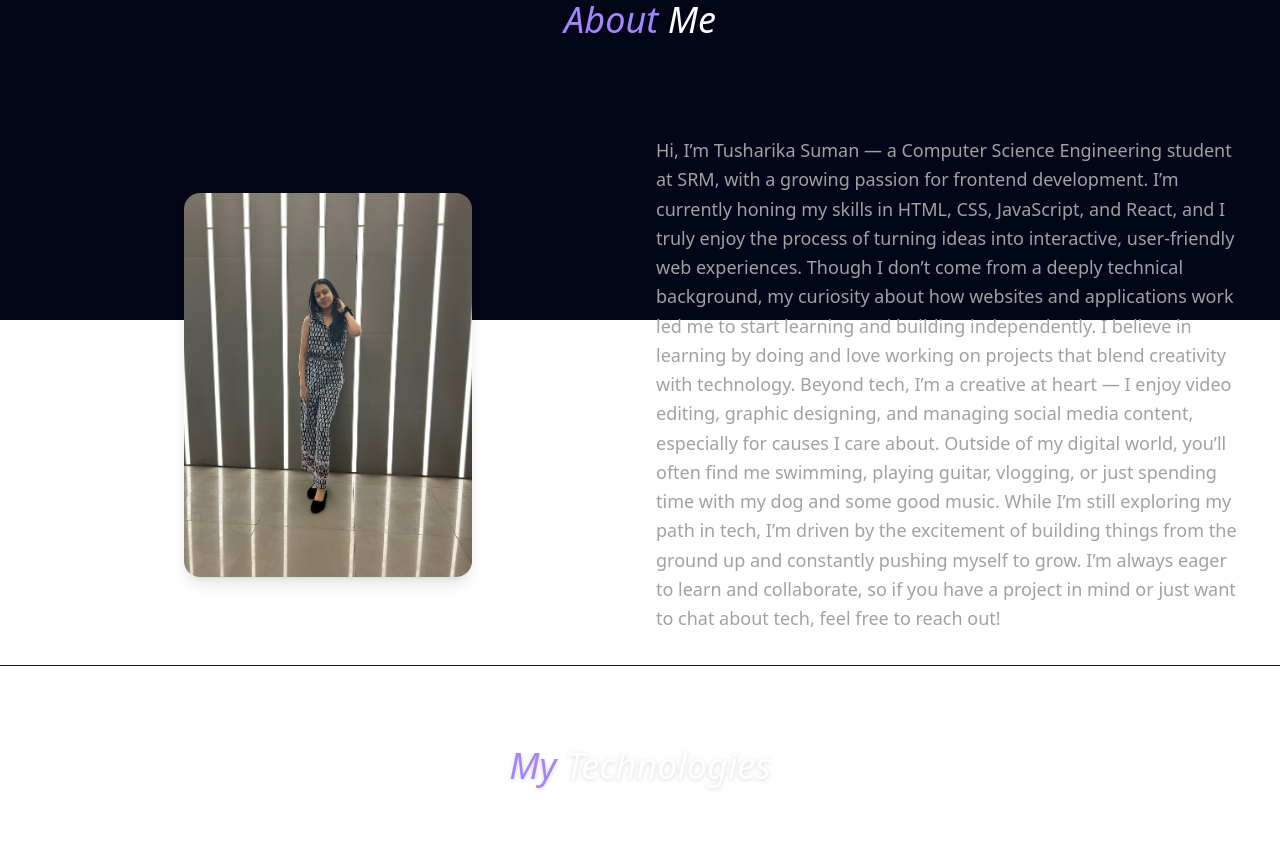
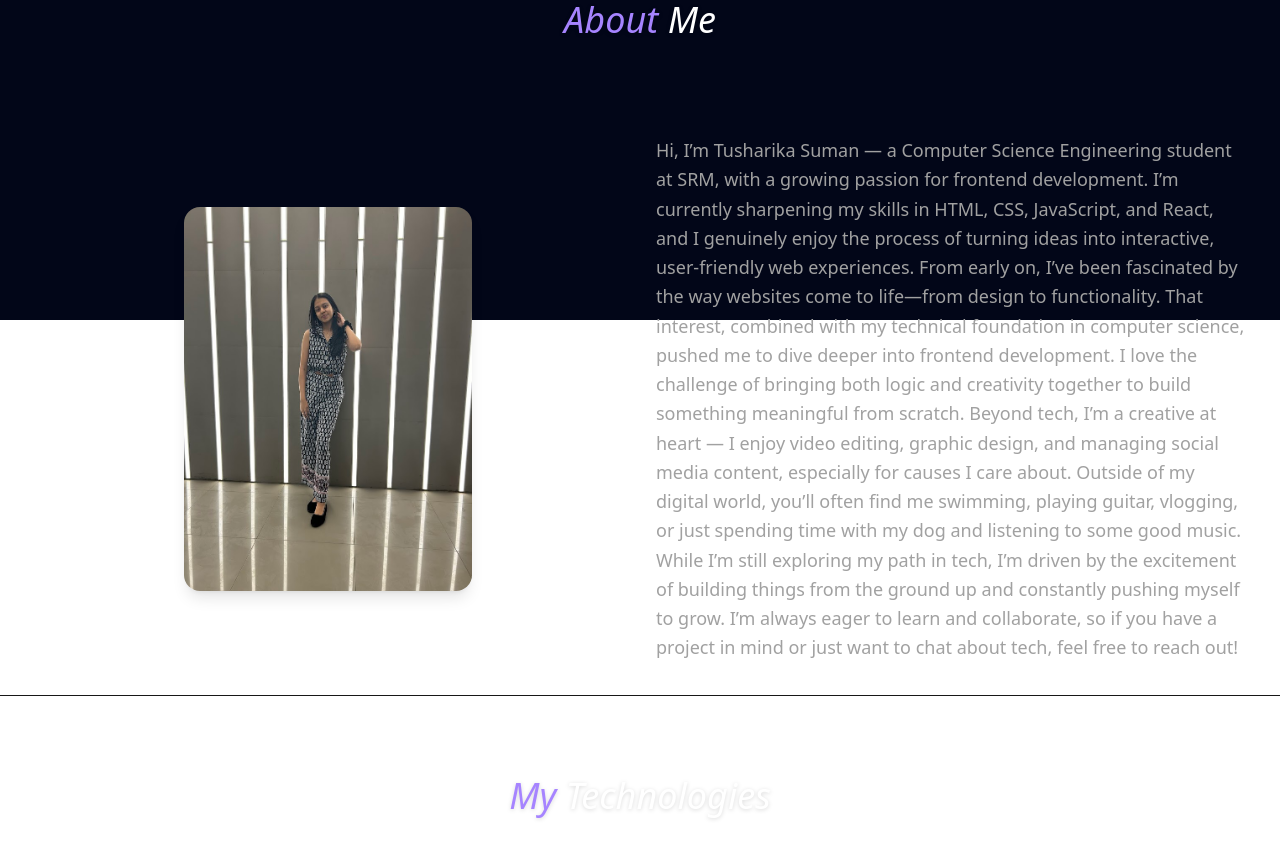
Before and after one commit to tusharikasuman/Portfolio-Website, a React (Vite) app: page / in a window 1280 px wide. Shown: the part 480-1338 px from the top of the page. Built offline with nearby package versions, Linux system fonts and the light colour scheme.

Commit message:
About text

```diff
--- a/src/constants/index.js
+++ b/src/constants/index.js
@@ -1,8 +1,8 @@
-export const ABOUT_TEXT = `Hi, I’m Tusharika Suman — a Computer Science Engineering student at SRM, with a growing passion for frontend development. I’m currently honing my skills in HTML, CSS, JavaScript, and React, and I truly enjoy the process of turning ideas into interactive, user-friendly web experiences.
+export const ABOUT_TEXT = `Hi, I’m Tusharika Suman — a Computer Science Engineering student at SRM, with a growing passion for frontend development. I’m currently sharpening my skills in HTML, CSS, JavaScript, and React, and I genuinely enjoy the process of turning ideas into interactive, user-friendly web experiences.
 
-Though I don’t come from a deeply technical background, my curiosity about how websites and applications work led me to start learning and building independently. I believe in learning by doing and love working on projects that blend creativity with technology.
+From early on, I’ve been fascinated by the way websites come to life—from design to functionality. That interest, combined with my technical foundation in computer science, pushed me to dive deeper into frontend development. I love the challenge of bringing both logic and creativity together to build something meaningful from scratch.
 
-Beyond tech, I’m a creative at heart — I enjoy video editing, graphic designing, and managing social media content, especially for causes I care about. Outside of my digital world, you’ll often find me swimming, playing guitar, vlogging, or just spending time with my dog and some good music.
+Beyond tech, I’m a creative at heart — I enjoy video editing, graphic design, and managing social media content, especially for causes I care about. Outside of my digital world, you’ll often find me swimming, playing guitar, vlogging, or just spending time with my dog and listening to some good music.
 
 While I’m still exploring my path in tech, I’m driven by the excitement of building things from the ground up and constantly pushing myself to grow.
 
```
